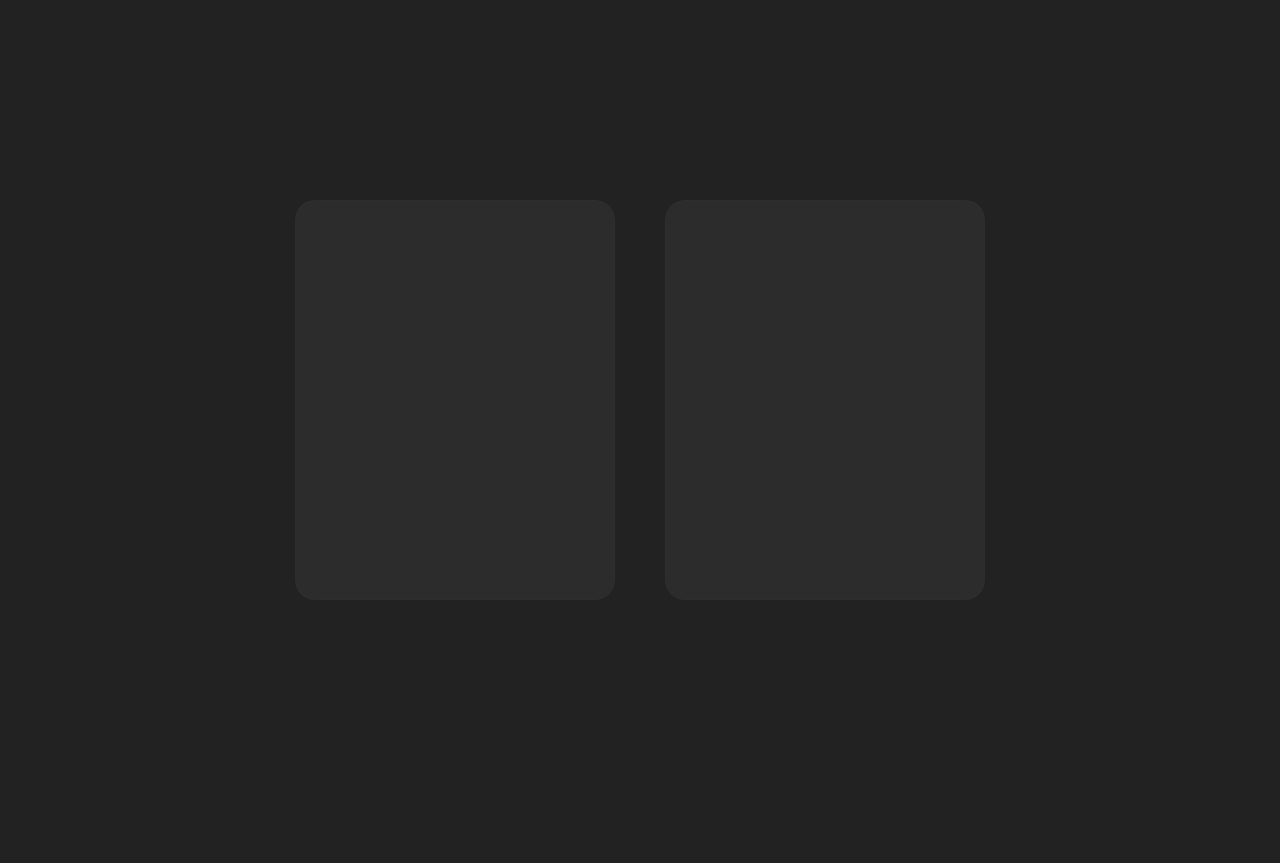
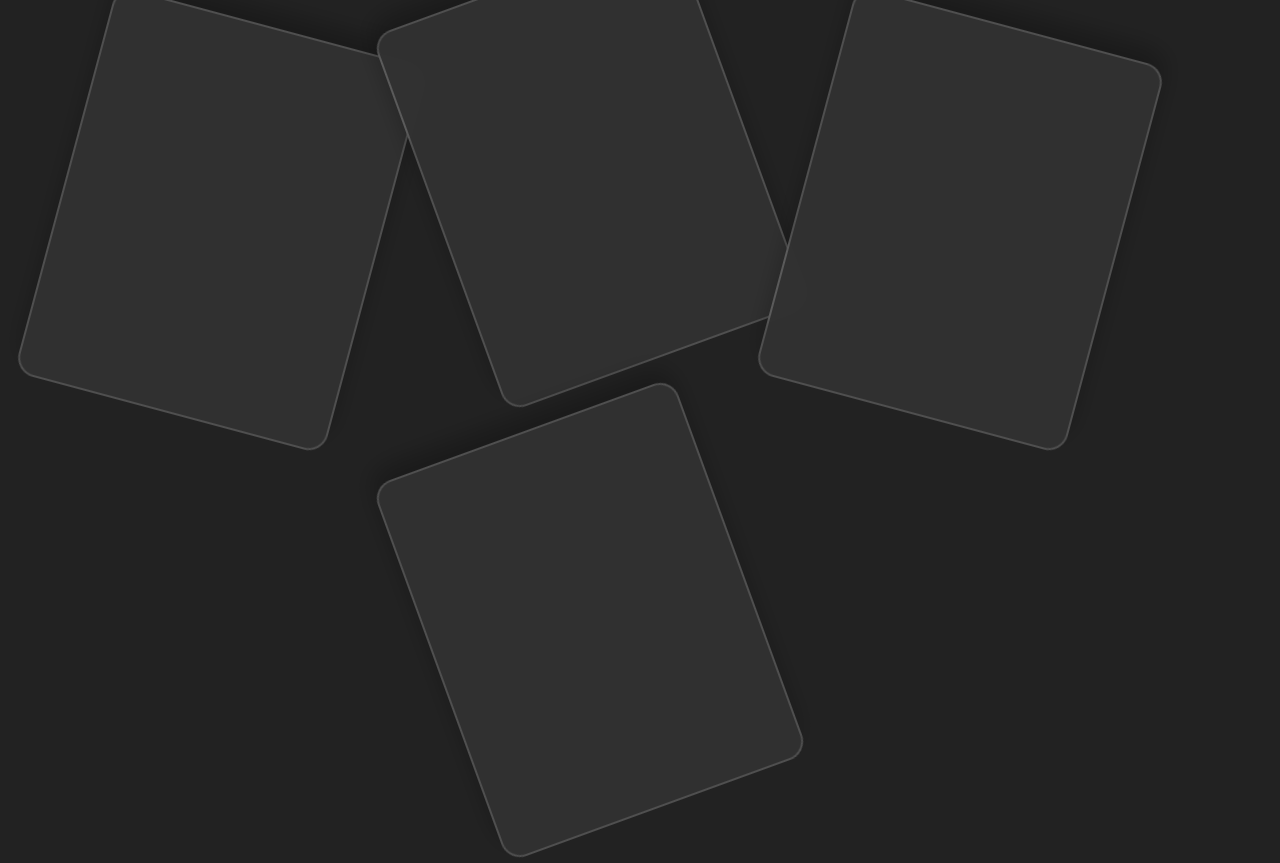
Before and after one commit to hye0ngyun/assets, a plain HTML site: page glowing-corner/index.html in a window 1280 px wide. Before the commit the page ends 800 px from the top, so only its background shows below. Drawn offline with Linux system fonts and the light colour scheme.

Commit message:
Update: card with backdrop-filter blur

```diff
--- a/glowing-corner/index.html
+++ b/glowing-corner/index.html
@@ -12,7 +12,9 @@
   <body>
     <div class="container">
       <div class="card" style="--clr: #0f0"></div>
-      <div class="card" style="--clr: #ff0"></div>
+      <div class="card" style="--clr: #f00"></div>
+      <div class="card" style="--clr: #0f0"></div>
+      <div class="card" style="--clr: #f00"></div>
     </div>
     <script>
       let cards = document.querySelectorAll(".card");
--- a/glowing-corner/style.css
+++ b/glowing-corner/style.css
@@ -21,9 +21,22 @@ body {
   position: relative;
   width: 320px;
   height: 400px;
-  background: rgba(45, 45, 45, 1);
+  background: rgba(255, 255, 255, 0.2);
+  transition: 0.5s;
+  box-shadow: 0 -15px 25px rgba(0, 0, 0, 0.25);
+  backdrop-filter: blur(4px);
   border-radius: 20px;
   overflow: hidden;
+}
+.container .card:nth-child(odd) {
+  transform: translateZ(-30px) translate(-50px, 20px) rotate(15deg);
+}
+.container .card:nth-child(even) {
+  transform: translateZ(30px) translate(-50px, -30px) rotate(-20deg);
+}
+.container .card:hover {
+  transform: translateZ(0px) translate(0px, 0px) rotate(0deg);
+  z-index: 1;
 }
 .container .card::before {
   content: "";
```
